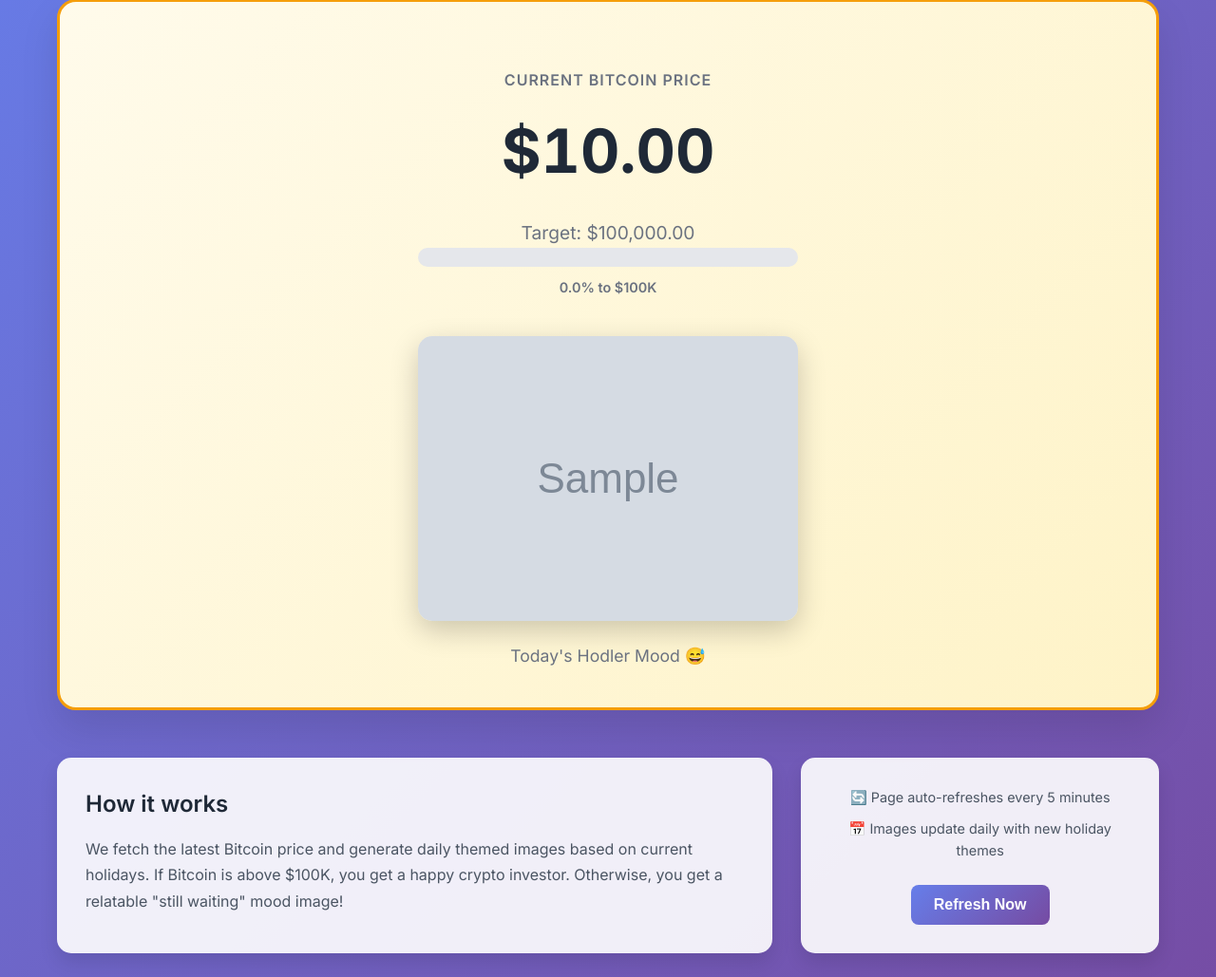
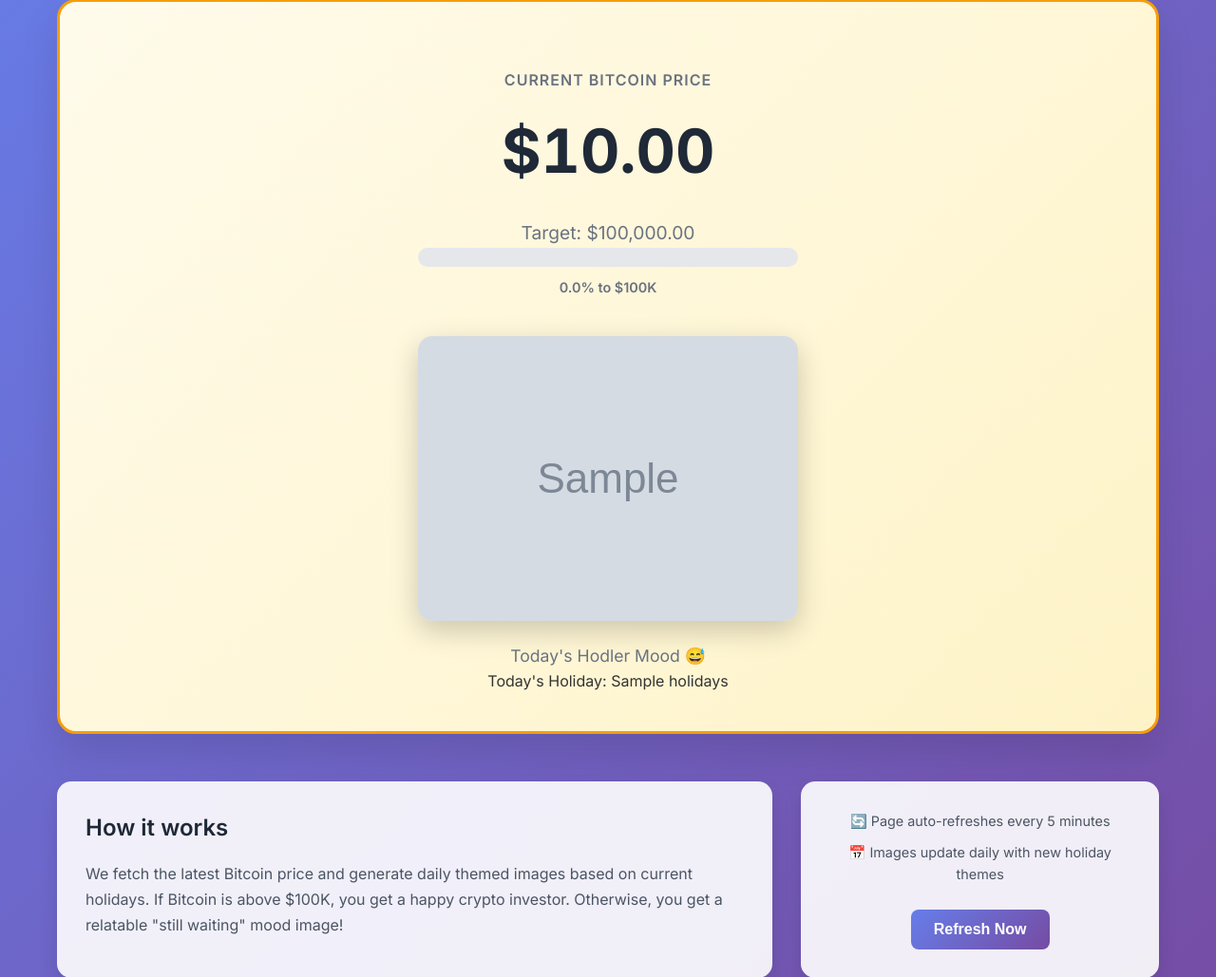
Before and after one commit to clydeautin/btc100klol, a Flask app: template templates/index.html in a window 1280 px wide. Shown: the part 191-1220 px from the top of the page at 95% size. Run offline with Flask 3, Linux system fonts and the light colour scheme; the template is opened without the code that fills it: most values are stand-ins (such as "Sample title", 1, 10 or a date in 2020); grey boxes marked "Sample" are stand-in pictures.

Commit message:
creates helper method for prompt to show up in front end and also points local env to heroku db for testing

```diff
--- a/app.py
+++ b/app.py
@@ -13,6 +13,9 @@ from server.models.daily_image_version import DailyImageVersion
 from server.models.utils import TaskStatus
 from openai_files.utils import PromptType
 from const import DEFAULT_IMAGE_URL
+
+#Import holiday list
+from server.models.prompt import Prompt
 
 load_dotenv()
 
@@ -73,6 +76,8 @@ def create_app():
                 message = (
                     f"😅 Bitcoin is at ${btc_price:,.2f} - Still waiting for $100K..."
                 )
+            # grab the daily holidays
+            holiday_prompt = get_current_holidays()
 
             return render_template(
                 "index.html",
@@ -80,6 +85,7 @@ def create_app():
                 price=btc_price,
                 image_url=image_url,
                 is_above_100k=is_above_100k,
+                holidays=holiday_prompt,
             )
 
         except CMCApiError as e:
@@ -215,6 +221,35 @@ def get_current_image(prompt_type: PromptType) -> str:
         return DEFAULT_IMAGE_URL
 
 
+
+def get_current_holidays() -> str:
+    """
+    Get the current holidays from the database.
+    """
+    try:
+        db_accessor = DBAccessor()
+
+        # Query for the most recent holiday prompt
+        latest_prompt = (
+            db_accessor.query(Prompt)
+            .filter(
+                Prompt.prompt_type == PromptType.GET_HOLIDAYS,
+                Prompt.status == TaskStatus.COMPLETED,
+            )
+            .order_by(Prompt.prompt_date.desc())
+            .first()
+        )
+
+        if latest_prompt:
+            return latest_prompt.prompt_text
+
+        return "No holidays found for today."
+
+    except Exception as e:
+        logger.error(f"Error fetching holidays: {e}")
+        return "Unable to fetch holidays."
+
+
 if __name__ == "__main__":
     app = create_app()
     port = int(os.environ.get("PORT", 5001))
--- a/config.py
+++ b/config.py
@@ -6,9 +6,7 @@ load_dotenv()
 
 class Config:
 
-    uri = os.getenv(
-        "DATABASE_URL_FIXED", "postgresql://johnyamashiro@localhost/btc_dev"
-    )
+    uri = os.getenv("DATABASE_URL")
     if uri and uri.startswith("postgres://"):
         uri = uri.replace("postgres://", "postgresql://", 1)
     SQLALCHEMY_DATABASE_URI = uri
--- a/facades/cmc_facade.py
+++ b/facades/cmc_facade.py
@@ -27,8 +27,7 @@ def get_btc_price():
         raise CMCApiError("CMC API Key not found in environment variables")
 
     try:
-        response = requests.get(url, params=parameters, headers=headers, timeout
-        =10)
+        response = requests.get(url, params=parameters, headers=headers, timeout=10)
         response.raise_for_status()  # Raise an HTTPError for bad responses
 
         data = response.json()
--- a/templates/index.html
+++ b/templates/index.html
@@ -61,6 +61,11 @@
                                 Today's Hodler Mood 😅
                             {% endif %}
                         </div>
+                        <div class="holidays">
+                            {% if holidays %}
+                                <p>Today's Holiday: {{ holidays }}</p>
+                            {% endif %}
+                        </div>
                     </div>
                 </div>
             </div>
```
